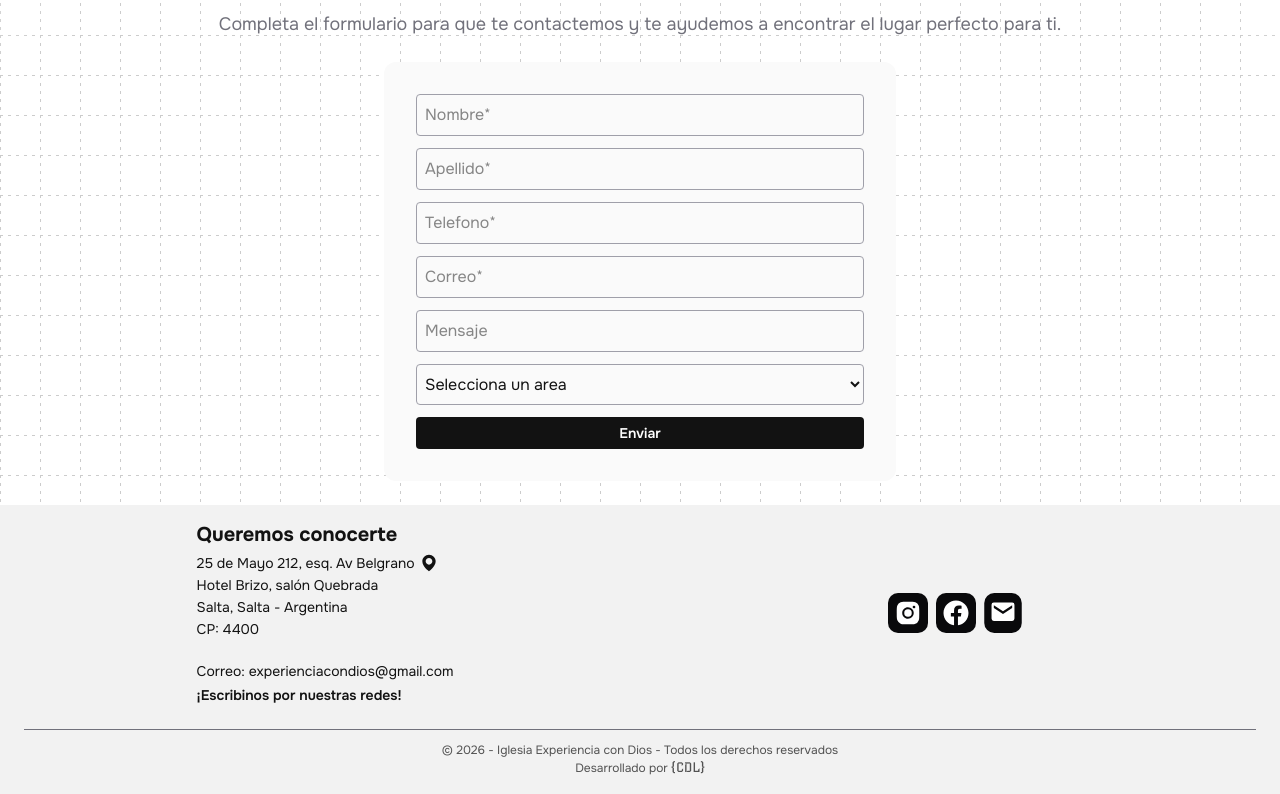
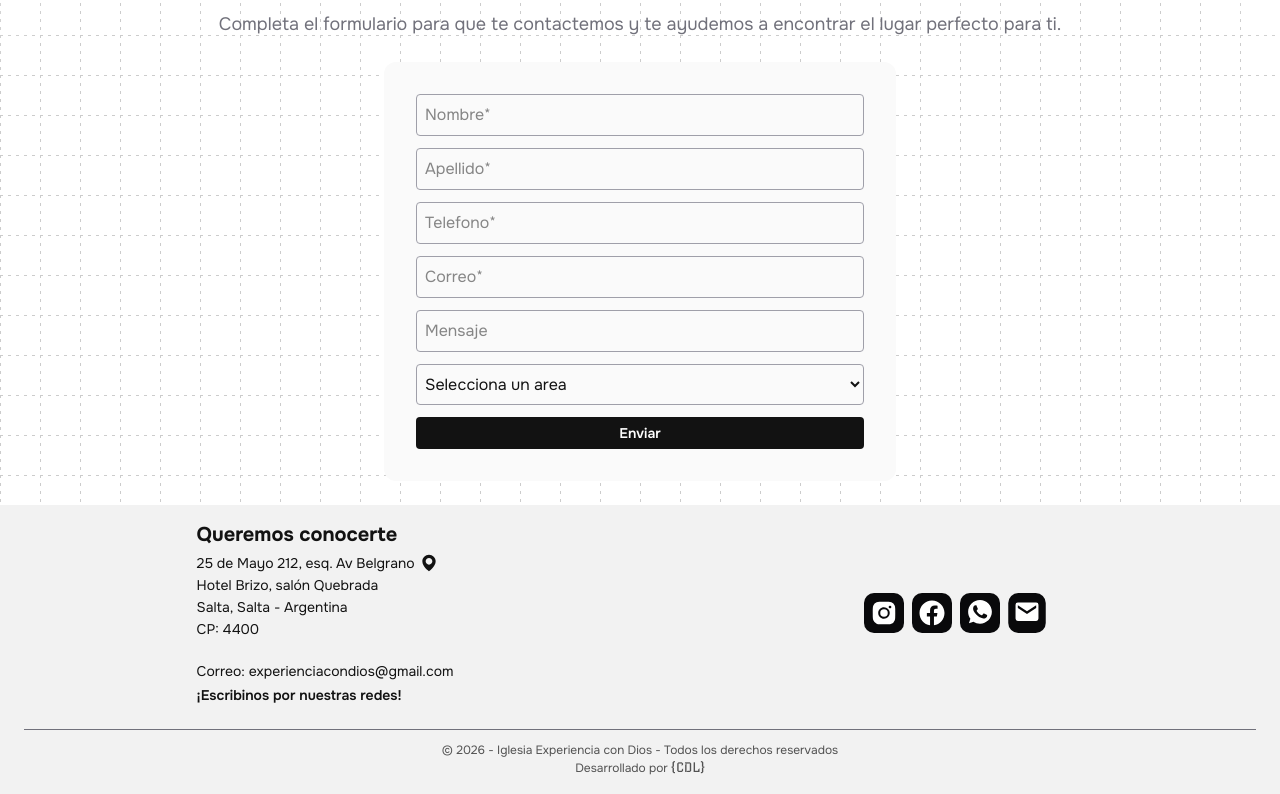
Before and after one commit to CristianLeyton/experiencia-page, a React (Vite) app: page /servicios in a window 1280 px wide. Shown: the part 645-1439 px from the top of the page. Built offline with nearby package versions, Linux system fonts and the light colour scheme.

Commit message:
add whatsapp chanel

```diff
--- a/src/components/icons/IconWhatsApp.tsx
+++ b/src/components/icons/IconWhatsApp.tsx
@@ -1,16 +1,19 @@
 export function IconWhatsApp({ className }: { className?: string }) {
   return (
     <svg
-      className={`size-6 ${className}`}
       xmlns="http://www.w3.org/2000/svg"
+      width="24"
+      height="24"
       viewBox="0 0 24 24"
-      style={{ fill: "currentColor", transform: "", msFilter: "" }}
+      className={className}
+      fill="currentColor"
     >
-      <path
-        fill-rule="evenodd"
-        clip-rule="evenodd"
-        d="M18.403 5.633A8.919 8.919 0 0 0 12.053 3c-4.948 0-8.976 4.027-8.978 8.977 0 1.582.413 3.126 1.198 4.488L3 21.116l4.759-1.249a8.981 8.981 0 0 0 4.29 1.093h.004c4.947 0 8.975-4.027 8.977-8.977a8.926 8.926 0 0 0-2.627-6.35m-6.35 13.812h-.003a7.446 7.446 0 0 1-3.798-1.041l-.272-.162-2.824.741.753-2.753-.177-.282a7.448 7.448 0 0 1-1.141-3.971c.002-4.114 3.349-7.461 7.465-7.461a7.413 7.413 0 0 1 5.275 2.188 7.42 7.42 0 0 1 2.183 5.279c-.002 4.114-3.349 7.462-7.461 7.462m4.093-5.589c-.225-.113-1.327-.655-1.533-.73-.205-.075-.354-.112-.504.112s-.58.729-.711.879-.262.168-.486.056-.947-.349-1.804-1.113c-.667-.595-1.117-1.329-1.248-1.554s-.014-.346.099-.458c.101-.1.224-.262.336-.393.112-.131.149-.224.224-.374s.038-.281-.019-.393c-.056-.113-.505-1.217-.692-1.666-.181-.435-.366-.377-.504-.383a9.65 9.65 0 0 0-.429-.008.826.826 0 0 0-.599.28c-.206.225-.785.767-.785 1.871s.804 2.171.916 2.321c.112.15 1.582 2.415 3.832 3.387.536.231.954.369 1.279.473.537.171 1.026.146 1.413.089.431-.064 1.327-.542 1.514-1.066.187-.524.187-.973.131-1.067-.056-.094-.207-.151-.43-.263"
-      ></path>
+      <g transform="translate(-242 -7438)">
+        <path
+          d="M259.821,7453.12124 C259.58,7453.80344 258.622,7454.36761 257.858,7454.53266 C257.335,7454.64369 256.653,7454.73172 254.355,7453.77943 C251.774,7452.71011 248.19,7448.90097 248.19,7446.36621 C248.19,7445.07582 248.934,7443.57337 250.235,7443.57337 C250.861,7443.57337 250.999,7443.58538 251.205,7444.07952 C251.446,7444.6617 252.034,7446.09613 252.104,7446.24317 C252.393,7446.84635 251.81,7447.19946 251.387,7447.72462 C251.252,7447.88266 251.099,7448.05372 251.27,7448.3478 C251.44,7448.63589 252.028,7449.59418 252.892,7450.36341 C254.008,7451.35771 254.913,7451.6748 255.237,7451.80984 C255.478,7451.90987 255.766,7451.88687 255.942,7451.69881 C256.165,7451.45774 256.442,7451.05762 256.724,7450.6635 C256.923,7450.38141 257.176,7450.3464 257.441,7450.44643 C257.62,7450.50845 259.895,7451.56477 259.991,7451.73382 C260.062,7451.85686 260.062,7452.43903 259.821,7453.12124 M254.002,7439 L253.997,7439 L253.997,7439 C248.484,7439 244,7443.48535 244,7449 C244,7451.18666 244.705,7453.21526 245.904,7454.86076 L244.658,7458.57687 L248.501,7457.3485 C250.082,7458.39482 251.969,7459 254.002,7459 C259.515,7459 264,7454.51465 264,7449 C264,7443.48535 259.515,7439 254.002,7439"
+          id="whatsapp-[#128]"
+        ></path>
+      </g>
     </svg>
   );
 }
--- a/src/components/sections/Footer.tsx
+++ b/src/components/sections/Footer.tsx
@@ -1,7 +1,7 @@
 import { IconMapPin } from "../icons/IconMapPin";
 import { IconFacebook } from "../icons/IconFacebook";
 import { IconInstagram } from "../icons/IconInstagram";
-/*  import { IconWhatsApp } from "../icons/IconWhatsApp"; */
+import { IconWhatsApp } from "../icons/IconWhatsApp";
 import { IconEmail } from "../icons/IconEmail";
 /* import { IconPhone } from "../icons/IconPhone"; */
 
@@ -12,7 +12,7 @@ const contact = {
   /*   phone: "+54 387 463-7703", */
   facebook: "https://web.facebook.com/iglesiaexperienciacondios",
   instagram: "https://www.instagram.com/experienciacondios/",
- /*  whatsapp: "https://chat.whatsapp.com/DLrz7te2CmV0YhFa9DzR5C?mode=wwt",  */
+ whatsapp: "https://whatsapp.com/channel/0029VbC8NfeCHDyoSMLI9E3l",
   ubicacion: "https://maps.app.goo.gl/npvWAhiJGbtFLAy57",
 };
 
@@ -78,14 +78,14 @@ export function Footer() {
           >
             <IconFacebook className="" />
           </a>
-{/*             <a
+             <a
             href={contact.whatsapp}
             target="_blank"
             className="hover:text-yellow-500"
-            title="Grupo de WhatsApp"
+            title="Canal de WhatsApp"
           >
-            <IconWhatsApp className="" />
-          </a> */}
+            <IconWhatsApp className="scale-95" />
+          </a>
           <a
             href={`mailto:${contact.email}`}
             target="_blank"
--- a/src/components/sections/Hero.tsx
+++ b/src/components/sections/Hero.tsx
@@ -2,6 +2,8 @@ import { IconFacebook } from "../icons/IconFacebook";
 import { IconInstagram } from "../icons/IconInstagram";
 import { IconYoutube } from "../icons/IconYoutube";
 import { IconChevronDown } from "../icons/IconChevronDown";
+import { IconWhatsApp } from "../icons/IconWhatsApp";
+
 /*
 import Poster from "../../assets/images/reunion.webp"; */
 import IntroVideoMp4 from "../../assets/videos/intro-2026.mp4";
@@ -13,6 +15,7 @@ const redes = {
   instagram: "https://www.instagram.com/experienciacondios/",
   facebook: "https://web.facebook.com/iglesiaexperienciacondios",
   youtube: "https://www.youtube.com/@ExperienciaconDios",
+  whatsapp: "https://whatsapp.com/channel/0029VbC8NfeCHDyoSMLI9E3l",
 };
 
 export function Hero() {
@@ -94,7 +97,7 @@ export function Hero() {
         </div>
 
         {/* Redes */}
-        <div className="flex gap-5 items-center *:hover:text-yellow-500 *:transition-colors *:duration-300">
+        <div className="flex gap-6 items-center *:hover:text-yellow-500 *:transition-colors *:duration-300">
           <a href={redes.instagram} target="_blank" rel="noopener noreferrer">
             <IconInstagram className="size-10 md:size-12" />
           </a>
@@ -103,6 +106,9 @@ export function Hero() {
           </a>
           <a href={redes.youtube} target="_blank" rel="noopener noreferrer">
             <IconYoutube className="size-11 md:size-13" />
+          </a>
+          <a href={redes.whatsapp} target="_blank" rel="noopener noreferrer">
+            <IconWhatsApp className="size-9.5 md:size-10.5" />
           </a>
         </div>
 
```
